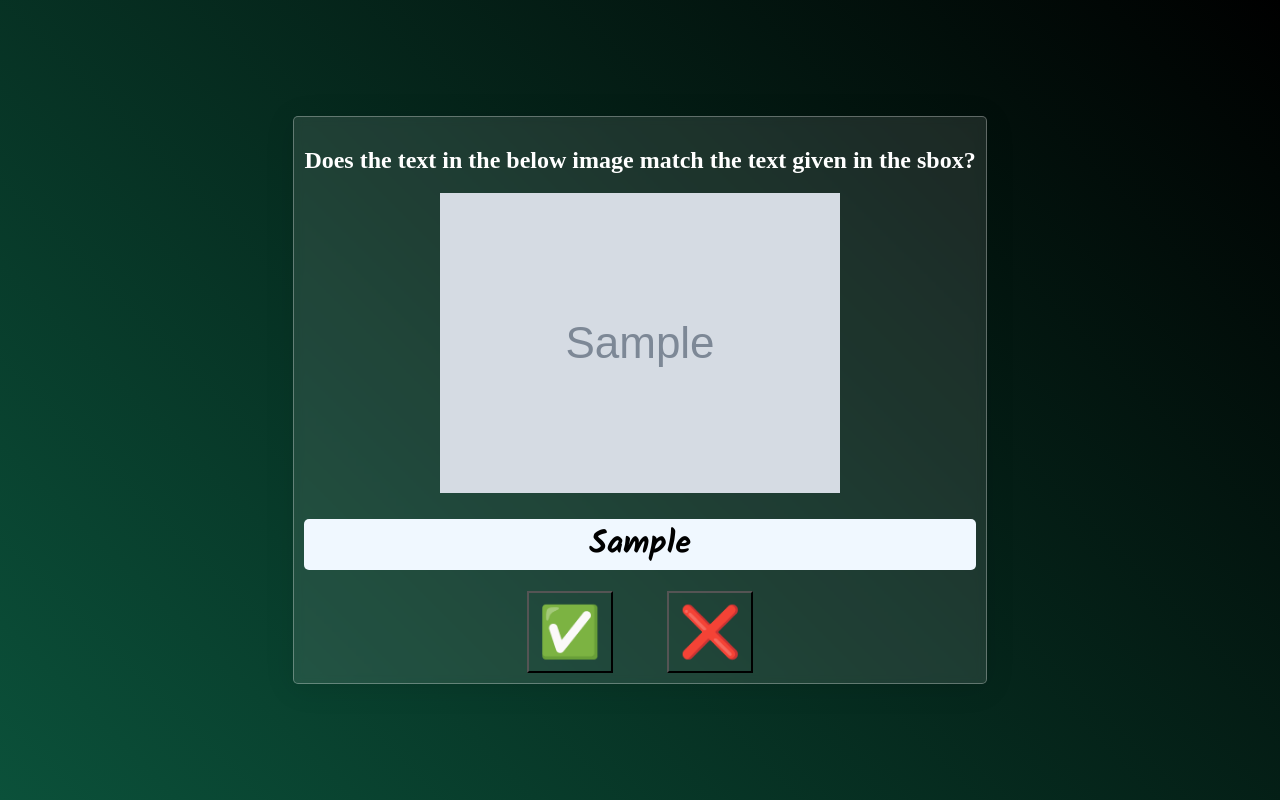
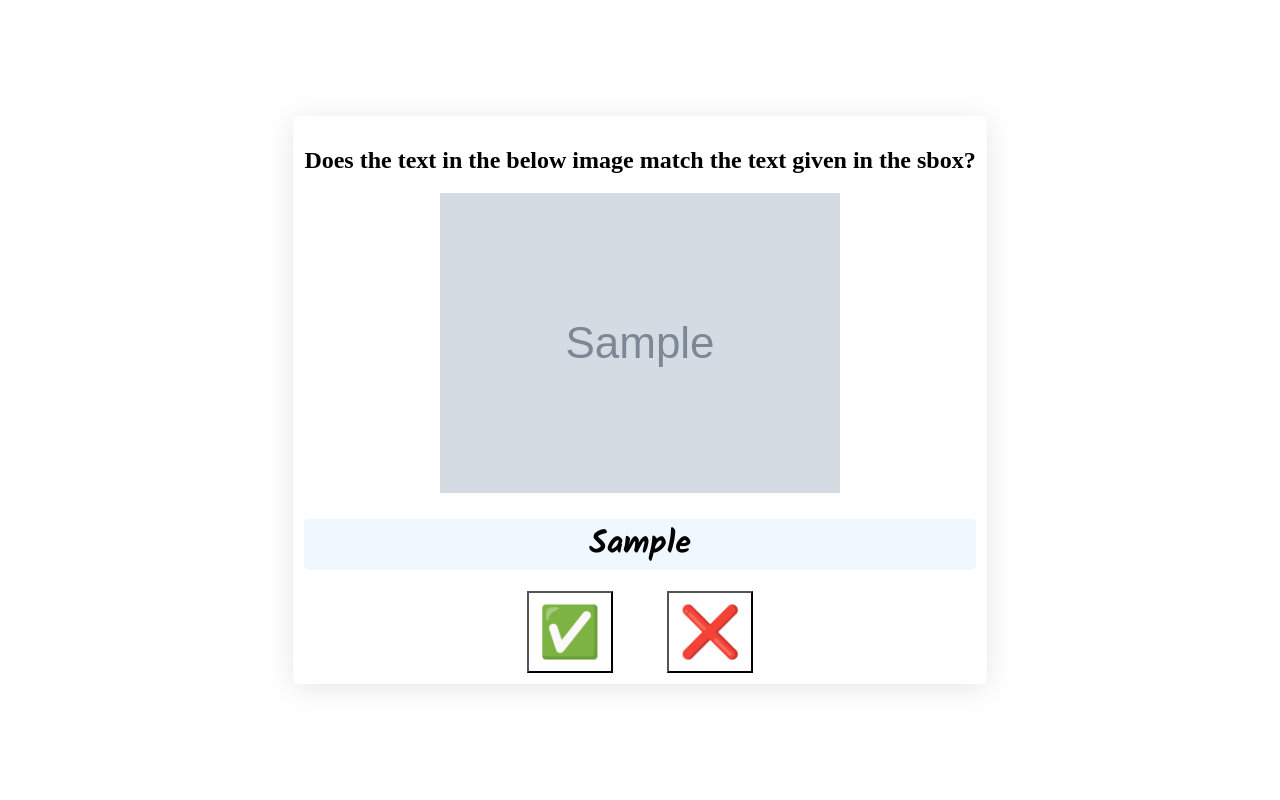
Before and after one commit to jtbg/dcda-io, a Flask app: template cloud-run-app/templates/index.html in a window 1280 px wide. Run offline with Flask 3, Linux system fonts and the light colour scheme; the template is opened without the code that fills it: most values are stand-ins (such as "Sample title", 1, 10 or a date in 2020); grey boxes marked "Sample" are stand-in pictures; parts of the project's set-up code (start-up, migrations or seed data) failed here and were passed over.

Commit message:
remove basic css

```diff
--- a/cloud-run-app/static/style.css
+++ b/cloud-run-app/static/style.css
@@ -20,7 +20,6 @@
 body {
     display: flex;
     align-items: center;
-    background: linear-gradient(45deg, rgb(11, 81, 58), black);
     min-height: 100vh;
     margin: 0;
     justify-content: center;
@@ -47,7 +46,6 @@
 
 #text {
     background-color: aliceblue;
-    color: black;
     font-family: "Kalam", cursive; /* Apply Kalam Regular here */
     font-weight: 400;
 }
@@ -61,9 +59,6 @@
     text-align: center;
 }
 
-.text-white {
-    color: white;
-}
 
 .rounded {
     border-radius: 5px;
```
